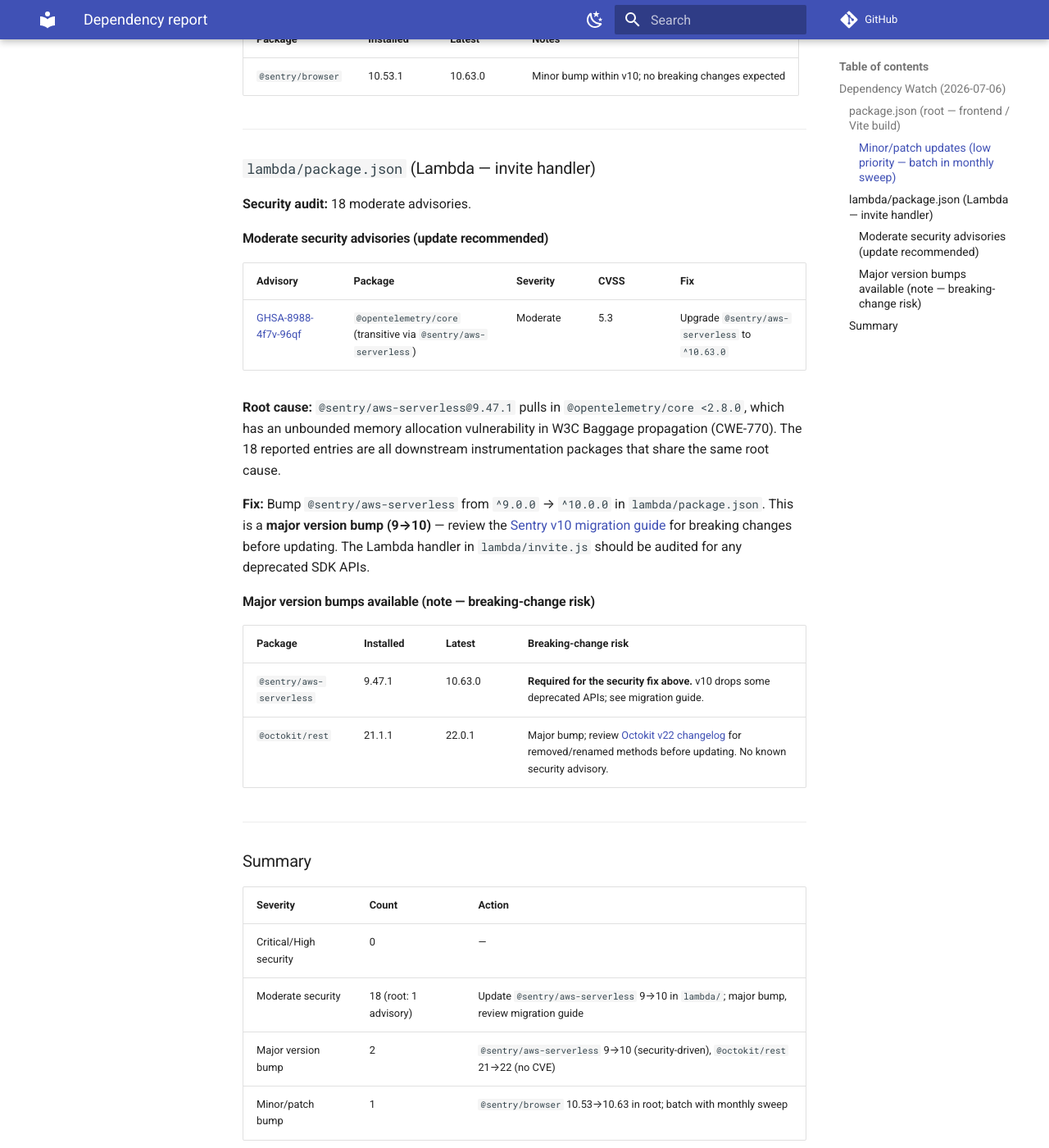
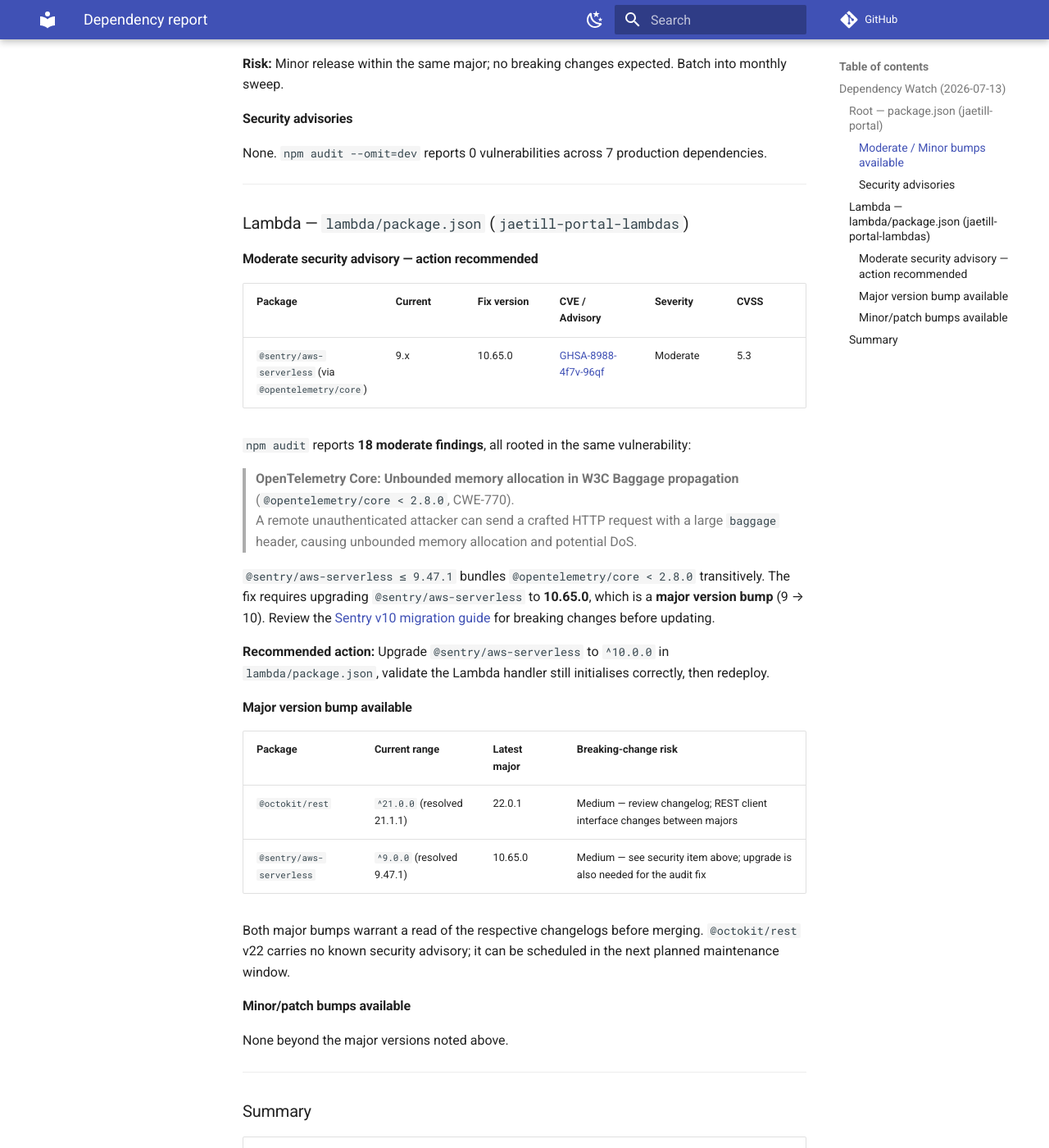
Before and after one commit to jaetill/jaetill-portal, an MkDocs documentation site: the page built from docs/dependency-report.md, in a window 1280 px wide and 1400 px high, scrolled down 425 px. Shown: the whole window at 82% size. Built offline with MkDocs 1.6.1 and Material for MkDocs 9.7.7, drawn with Linux system fonts in a browser that asks for light colours; comment, search, counter and statistics services are not loaded; some of the changed text lies outside the part shown.

Commit message:
dep-watch: weekly report 2026-07-13

```diff
--- a/docs/dependency-report.md
+++ b/docs/dependency-report.md
@@ -1,39 +1,50 @@
-## Dependency Watch (2026-07-06)
+## Dependency Watch (2026-07-13)
+
+### Root — `package.json` (`jaetill-portal`)
+
+#### Moderate / Minor bumps available
+
+| Package | Current | Wanted | Latest | Kind |
+|---|---|---|---|---|
+| `@sentry/browser` | ~10.53.1 | 10.65.0 | 10.65.0 | minor |
+
+**Risk:** Minor release within the same major; no breaking changes expected. Batch into monthly sweep.
+
+#### Security advisories
+
+None. `npm audit --omit=dev` reports 0 vulnerabilities across 7 production dependencies.
 
 ---
 
-### `package.json` (root — frontend / Vite build)
+### Lambda — `lambda/package.json` (`jaetill-portal-lambdas`)
 
-**Security audit:** No vulnerabilities found (0 prod advisories).
+#### Moderate security advisory — action recommended
 
-#### Minor/patch updates (low priority — batch in monthly sweep)
+| Package | Current | Fix version | CVE / Advisory | Severity | CVSS |
+|---|---|---|---|---|---|
+| `@sentry/aws-serverless` (via `@opentelemetry/core`) | 9.x | 10.65.0 | [GHSA-8988-4f7v-96qf](https://github.com/advisories/GHSA-8988-4f7v-96qf) | Moderate | 5.3 |
 
-| Package | Installed | Latest | Notes |
+`npm audit` reports **18 moderate findings**, all rooted in the same vulnerability:
+
+> **OpenTelemetry Core: Unbounded memory allocation in W3C Baggage propagation** (`@opentelemetry/core < 2.8.0`, CWE-770).
+> A remote unauthenticated attacker can send a crafted HTTP request with a large `baggage` header, causing unbounded memory allocation and potential DoS.
+
+`@sentry/aws-serverless ≤ 9.47.1` bundles `@opentelemetry/core < 2.8.0` transitively. The fix requires upgrading `@sentry/aws-serverless` to **10.65.0**, which is a **major version bump** (9 → 10). Review the [Sentry v10 migration guide](https://docs.sentry.io/platforms/javascript/migration/v9-to-v10/) for breaking changes before updating.
+
+**Recommended action:** Upgrade `@sentry/aws-serverless` to `^10.0.0` in `lambda/package.json`, validate the Lambda handler still initialises correctly, then redeploy.
+
+#### Major version bump available
+
+| Package | Current range | Latest major | Breaking-change risk |
 |---|---|---|---|
-| `@sentry/browser` | 10.53.1 | 10.63.0 | Minor bump within v10; no breaking changes expected |
+| `@octokit/rest` | `^21.0.0` (resolved 21.1.1) | 22.0.1 | Medium — review changelog; REST client interface changes between majors |
+| `@sentry/aws-serverless` | `^9.0.0` (resolved 9.47.1) | 10.65.0 | Medium — see security item above; upgrade is also needed for the audit fix |
 
----
+Both major bumps warrant a read of the respective changelogs before merging. `@octokit/rest` v22 carries no known security advisory; it can be scheduled in the next planned maintenance window.
 
-### `lambda/package.json` (Lambda — invite handler)
+#### Minor/patch bumps available
 
-**Security audit:** 18 moderate advisories.
-
-#### Moderate security advisories (update recommended)
-
-| Advisory | Package | Severity | CVSS | Fix |
-|---|---|---|---|---|
-| [GHSA-8988-4f7v-96qf](https://github.com/advisories/GHSA-8988-4f7v-96qf) | `@opentelemetry/core` (transitive via `@sentry/aws-serverless`) | Moderate | 5.3 | Upgrade `@sentry/aws-serverless` to `^10.63.0` |
-
-**Root cause:** `@sentry/aws-serverless@9.47.1` pulls in `@opentelemetry/core <2.8.0`, which has an unbounded memory allocation vulnerability in W3C Baggage propagation (CWE-770). The 18 reported entries are all downstream instrumentation packages that share the same root cause.
-
-**Fix:** Bump `@sentry/aws-serverless` from `^9.0.0` → `^10.0.0` in `lambda/package.json`. This is a **major version bump (9→10)** — review the [Sentry v10 migration guide](https://docs.sentry.io/platforms/javascript/migration/v9-to-v10/) for breaking changes before updating. The Lambda handler in `lambda/invite.js` should be audited for any deprecated SDK APIs.
-
-#### Major version bumps available (note — breaking-change risk)
-
-| Package | Installed | Latest | Breaking-change risk |
-|---|---|---|---|
-| `@sentry/aws-serverless` | 9.47.1 | 10.63.0 | **Required for the security fix above.** v10 drops some deprecated APIs; see migration guide. |
-| `@octokit/rest` | 21.1.1 | 22.0.1 | Major bump; review [Octokit v22 changelog](https://github.com/octokit/rest.js/releases) for removed/renamed methods before updating. No known security advisory. |
+None beyond the major versions noted above.
 
 ---
 
@@ -41,7 +52,7 @@
 
 | Severity | Count | Action |
 |---|---|---|
-| Critical/High security | 0 | — |
-| Moderate security | 18 (root: 1 advisory) | Update `@sentry/aws-serverless` 9→10 in `lambda/`; major bump, review migration guide |
-| Major version bump | 2 | `@sentry/aws-serverless` 9→10 (security-driven), `@octokit/rest` 21→22 (no CVE) |
-| Minor/patch bump | 1 | `@sentry/browser` 10.53→10.63 in root; batch with monthly sweep |
+| CRITICAL / HIGH security | 0 | — |
+| Moderate security (audit) | 18 (one root cause) | Upgrade `lambda/` `@sentry/aws-serverless` → `^10.0.0` |
+| Major version bump | 2 | Schedule: `@sentry/aws-serverless` (tied to audit fix), `@octokit/rest` (next maintenance) |
+| Minor / patch bump | 1 | Batch in monthly sweep: root `@sentry/browser` |
```
